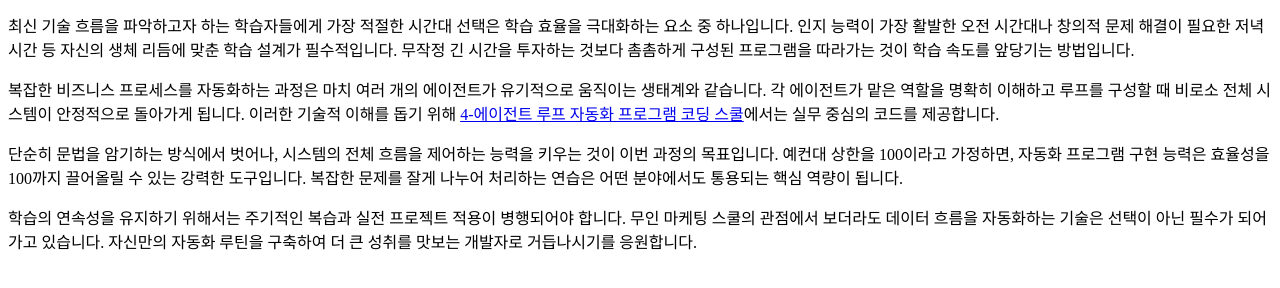
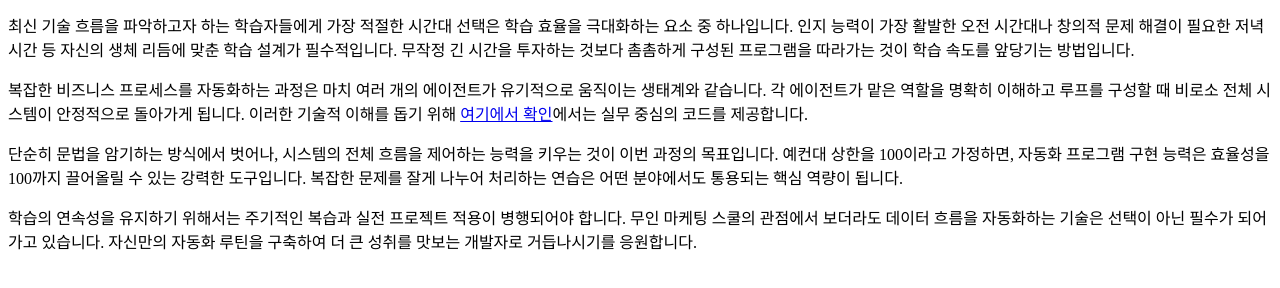
Before and after one commit to dydrkrtks7-cmd/bp-t3b06-hd-night-tip-1, a plain HTML site: page posts/gemini-coverage-20260719-0162.html in a window 1280 px wide. Shown: the part 140-428 px from the top of the page. Drawn offline with Linux system fonts and the light colour scheme.

Commit message:
deploy: garbage-free snapshot 2026-07-27T00:33:58.113Z

```diff
--- a/posts/gemini-coverage-20260719-0162.html
+++ b/posts/gemini-coverage-20260719-0162.html
@@ -11,7 +11,7 @@
     <h1>홍대 유흥 꿀팁을 적용한 4-에이전트 루프 자동화 프로그램 코딩 스쿨</h1>
     <p>많은 이들이 코딩 교육은 무조건 엄격하고 지루한 환경에서만 이루어져야 한다고 생각하지만, 이는 시대착오적인 오해일 수 있습니다. 창의적인 자동화 로직을 설계하기 위해서는 오히려 자유로운 사고가 가능한 유연한 환경이 뒷받침되어야 합니다. 홍대 유흥 꿀팁을 알고 적절히 활용하는 것처럼, 효율적인 업무와 학습의 조화를 찾는 것이 핵심입니다.</p>
     <p>최신 기술 흐름을 파악하고자 하는 학습자들에게 가장 적절한 시간대 선택은 학습 효율을 극대화하는 요소 중 하나입니다. 인지 능력이 가장 활발한 오전 시간대나 창의적 문제 해결이 필요한 저녁 시간 등 자신의 생체 리듬에 맞춘 학습 설계가 필수적입니다. 무작정 긴 시간을 투자하는 것보다 촘촘하게 구성된 프로그램을 따라가는 것이 학습 속도를 앞당기는 방법입니다.</p>
-    <p>복잡한 비즈니스 프로세스를 자동화하는 과정은 마치 여러 개의 에이전트가 유기적으로 움직이는 생태계와 같습니다. 각 에이전트가 맡은 역할을 명확히 이해하고 루프를 구성할 때 비로소 전체 시스템이 안정적으로 돌아가게 됩니다. 이러한 기술적 이해를 돕기 위해 <a class="anchor-link" href="https://program-school.online/" data-bpaas-link-target="tokyo-programming">4-에이전트 루프 자동화 프로그램 코딩 스쿨</a>에서는 실무 중심의 코드를 제공합니다.</p>
+    <p>복잡한 비즈니스 프로세스를 자동화하는 과정은 마치 여러 개의 에이전트가 유기적으로 움직이는 생태계와 같습니다. 각 에이전트가 맡은 역할을 명확히 이해하고 루프를 구성할 때 비로소 전체 시스템이 안정적으로 돌아가게 됩니다. 이러한 기술적 이해를 돕기 위해 <a class="anchor-link" href="https://almanac.pbn-builder.xyz/posts/guide-002-1jfy4cp.html" data-bpaas-link-target="tokyo-programming">여기에서 확인</a>에서는 실무 중심의 코드를 제공합니다.</p>
     <p>단순히 문법을 암기하는 방식에서 벗어나, 시스템의 전체 흐름을 제어하는 능력을 키우는 것이 이번 과정의 목표입니다. 예컨대 상한을 100이라고 가정하면, 자동화 프로그램 구현 능력은 효율성을 100까지 끌어올릴 수 있는 강력한 도구입니다. 복잡한 문제를 잘게 나누어 처리하는 연습은 어떤 분야에서도 통용되는 핵심 역량이 됩니다.</p>
     <p>학습의 연속성을 유지하기 위해서는 주기적인 복습과 실전 프로젝트 적용이 병행되어야 합니다. 무인 마케팅 스쿨의 관점에서 보더라도 데이터 흐름을 자동화하는 기술은 선택이 아닌 필수가 되어가고 있습니다. 자신만의 자동화 루틴을 구축하여 더 큰 성취를 맛보는 개발자로 거듭나시기를 응원합니다.</p>
 </body>
```
